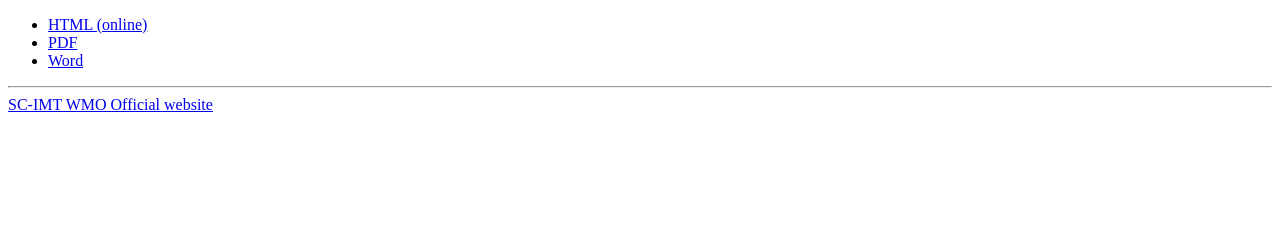
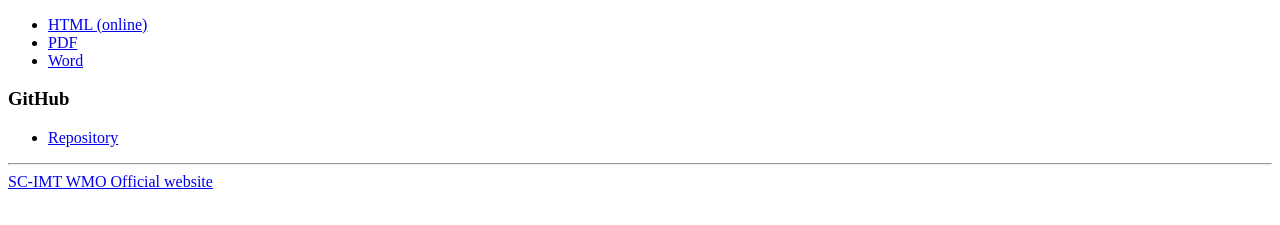
Before and after one commit to wmo-im/wis2-transition-guide, a plain HTML site: page index.html in a window 1280 px wide. Shown: the part 105-330 px from the top of the page. Drawn offline with Linux system fonts and the light colour scheme.

Commit message:
Update index.html

```diff
--- a/index.html
+++ b/index.html
@@ -16,6 +16,12 @@
                 <li><a href="transition-guide/wis2-transition-guide-DRAFT.docx">Word</a></li>
             </ul>
         </section>
+        <section id="github">
+            <h3>GitHub</h3>
+            <ul>
+                <li><a href="https://github.com/wmo-im/wis2-transition-guide">Repository</a></li>
+            </ul>
+        </section>
         <hr>
         <footer>
             <a title="SC-IMT WMO Official website" href="https://community.wmo.int/en/governance/commission-membership/commission-observation-infrastructure-and-information-systems-infcom/commission-infrastructure-officers/infcom-management-group/standing-committee-information-management-and-technology-sc-imt">SC-IMT WMO Official website</a>
```
